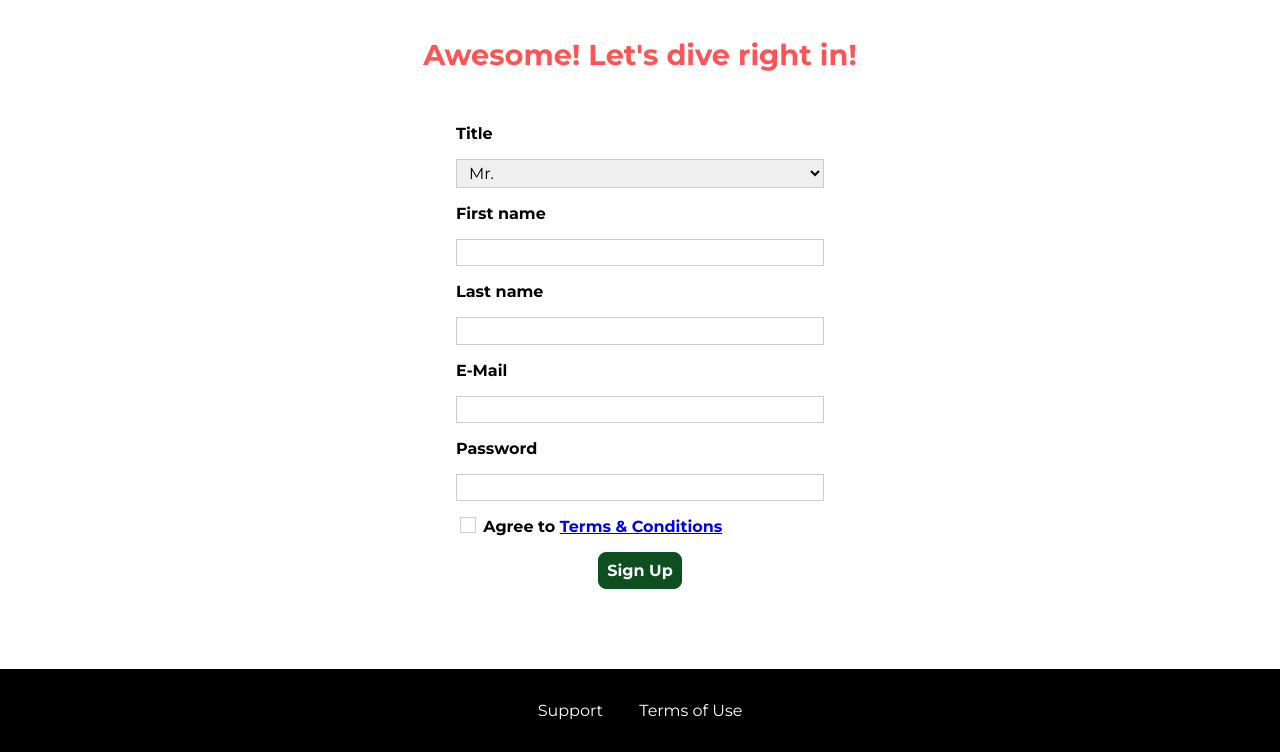
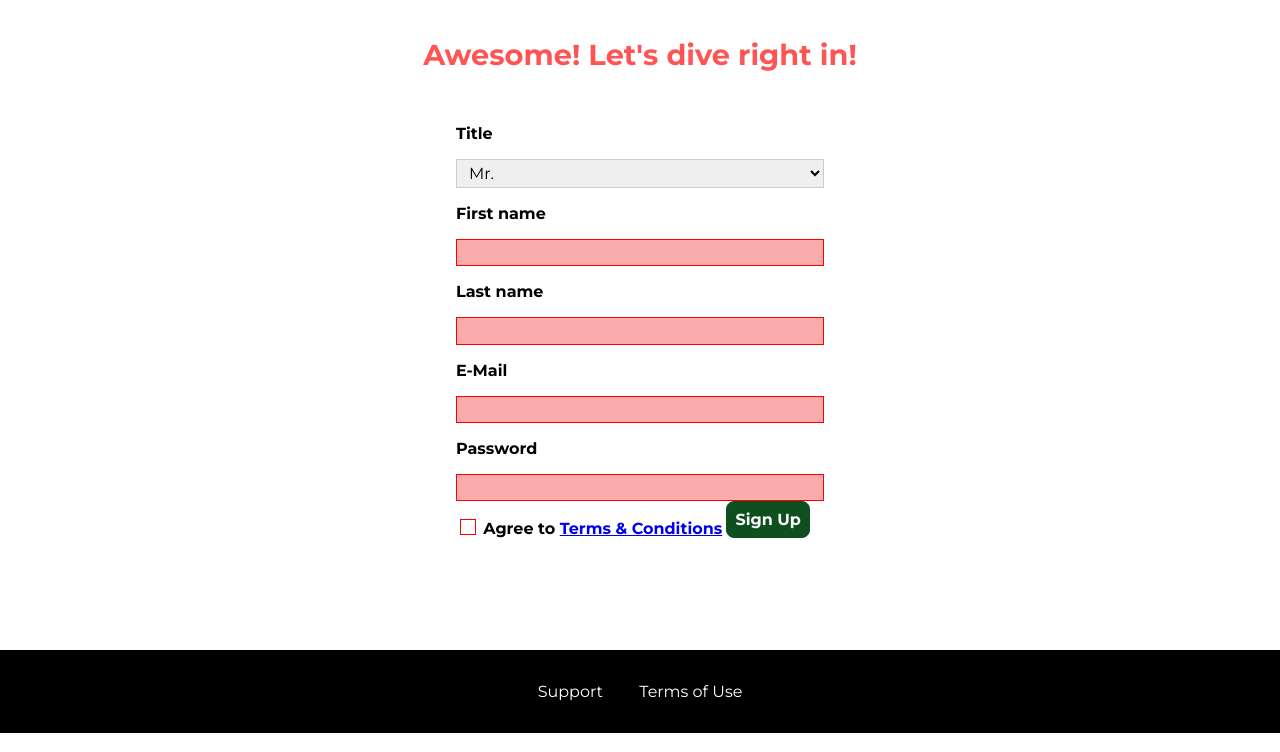
Before and after one commit to SeosoyoungE/css_pratice_and_master, a website built with Parcel: page start-hosting/index.html in a window 1280 px wide. Shown: the part 70-822 px from the top of the page. Built offline with nearby package versions, Linux system fonts and the light colour scheme.

Commit message:
update 유효성 검사

```diff
--- a/start-hosting/index.html
+++ b/start-hosting/index.html
@@ -61,14 +61,14 @@
                 <option value="ms">Ms.</option>
             </select>
             <label for="first-name">First name</label>
-            <input type="text" id="first-name">
+            <input type="text" id="first-name" required>
             <label for="last-name">Last name</label>
-            <input type="text" id="last-name">
+            <input type="text" id="last-name" required>
             <label for="email">E-Mail</label>
-            <input type="email" id="email">
+            <input type="email" id="email" required>
             <label for="password">Password</label>
-            <input type="password" id="password">
-            <input type="checkbox" id="agree-terms">
+            <input type="password" id="password" required>
+            <input type="checkbox" id="agree-terms" required>
             <label for="agree-terms">Agree to
                 <a href="#">Terms &amp; Conditions</a>
             </label>
--- a/start-hosting/start-hosting.css
+++ b/start-hosting/start-hosting.css
@@ -54,8 +54,13 @@
   background: #2ddf5c;
   border-color: #0e4f1f;
 }
-
-.signup-form button[type="submit"] {
+.signup-form input.invalid,
+.signup-form select.invalid,
+.signup-form :invalid {
+  border-color: red !important;
+  background-color: #faacac;
+}
+.invalid .signup-form button[type="submit"] {
   display: block;
   margin: 1rem auto;
 }
```
Also changed, not shown: dist/start-hosting/index.html, 2 other files.
